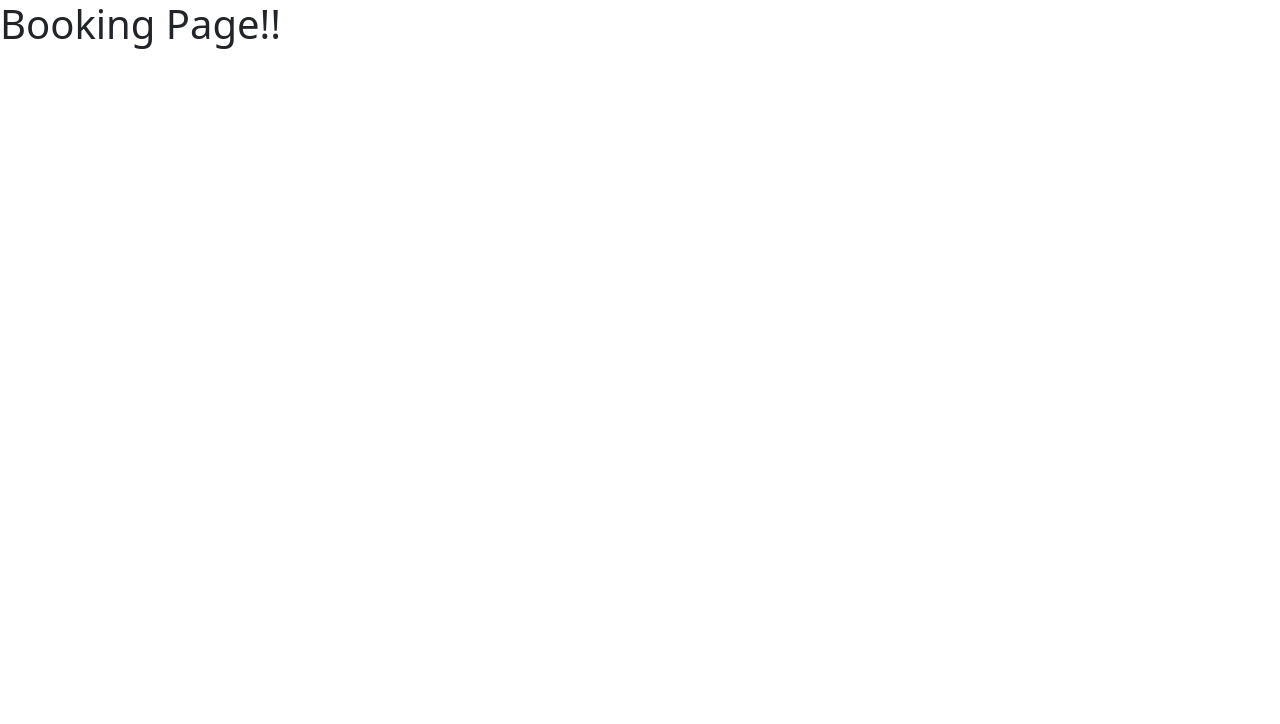
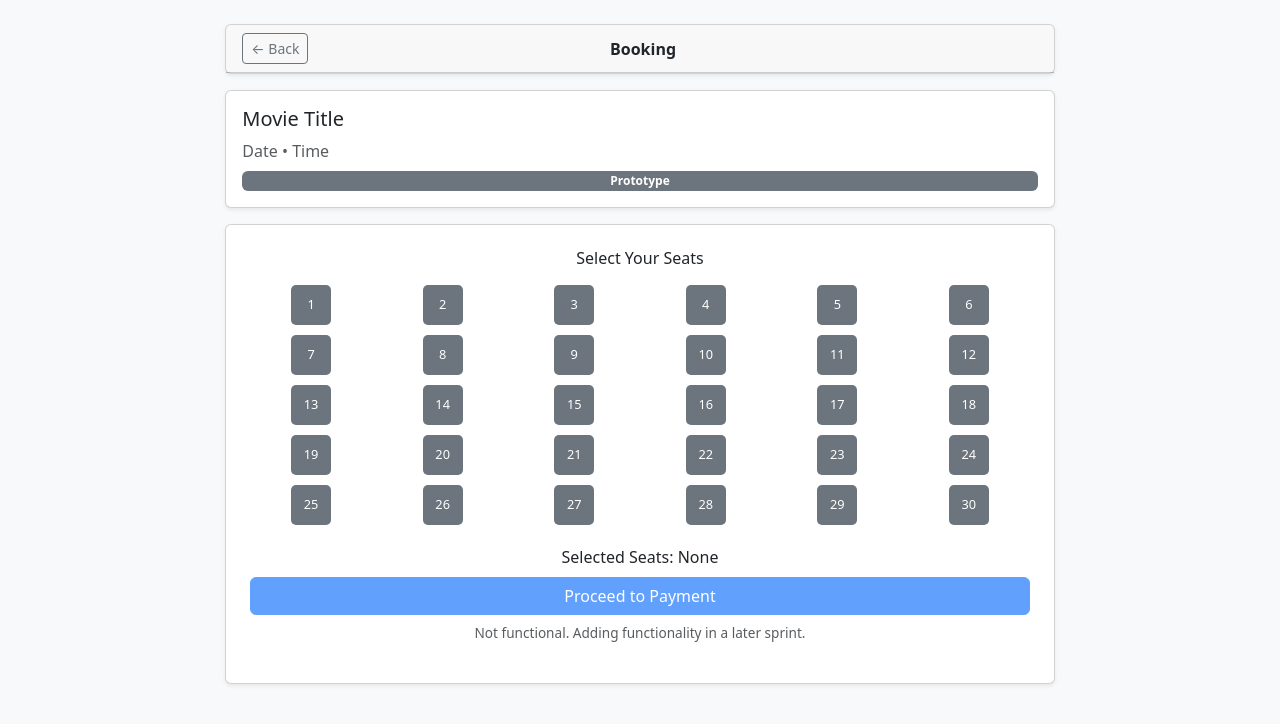
Before and after one commit to alecreates/Cinema-E-Booking-System, a Next.js app: page /BookingPage in a window 1280 px wide. Shown: the top 724 px of the page. Built offline with nearby package versions, Linux system fonts and the light colour scheme.

Commit message:
Added a non-functional booking page. Prices are not displayed currently. Modified ShowtimesCard to route to the booking page when clicked

```diff
--- a/app/BookingPage/page.tsx
+++ b/app/BookingPage/page.tsx
@@ -1,13 +1,125 @@
-import React from 'react';
-import styles from './BookingPage.module.css'
+"use client";
 
-function BookingPage() {
+import React, { useState } from "react";
+import { Container, Row, Col, Card, Button, Badge } from "react-bootstrap";
+import { useRouter, useSearchParams } from "next/navigation";
+
+const BookingPage = () => {
+  const router = useRouter();
+  const searchParams = useSearchParams();
+
+  const movie = searchParams.get("movie");
+  const time = searchParams.get("time");
+  const date = searchParams.get("date");
+
+  const seats = Array.from({ length: 30 }, (_, i) => i + 1);
+  const [selectedSeats, setSelectedSeats] = useState<number[]>([]);
+
+  const toggleSeat = (seat: number) => {
+    setSelectedSeats((prev) =>
+      prev.includes(seat)
+        ? prev.filter((s) => s !== seat)
+        : [...prev, seat]
+    );
+  };
+
   return (
-    // This empty tag syntax is shorthand for <React.Fragment>
-    <>
-      <h1>Booking Page!!</h1>
-    </>
+    <Container fluid className="min-vh-100 bg-light py-4">
+
+      {/* Back Header */}
+      <Row className="justify-content-center mb-3">
+        <Col xs={11} md={10} lg={8}>
+          <Card className="shadow-sm">
+            <Card.Header className="d-flex align-items-center justify-content-between">
+              <button
+                className="btn btn-outline-secondary btn-sm"
+                onClick={() => router.back()}
+              >
+                ← Back
+              </button>
+
+              <span className="mx-auto fw-bold">Booking</span>
+
+              {/* spacer to balance layout */}
+              <div style={{ width: "60px" }} />
+            </Card.Header>
+          </Card>
+        </Col>
+      </Row>
+
+      {/* Movie Info */}
+      <Row className="justify-content-center mb-3">
+        <Col xs={11} md={10} lg={8}>
+          <Card className="p-3 shadow-sm">
+            <h5>{movie || "Movie Title"}</h5>
+            <p className="text-muted mb-2">
+              {date || "Date"} • {time || "Time"}
+            </p>
+            <Badge bg="secondary">Prototype</Badge>
+          </Card>
+        </Col>
+      </Row>
+
+      {/* Seat Selection */}
+      <Row className="justify-content-center">
+        <Col xs={11} md={10} lg={8}>
+          <Card className="p-4 shadow-sm text-center">
+            <h6 className="mb-3">Select Your Seats</h6>
+
+            <div
+              style={{
+                display: "grid",
+                gridTemplateColumns: "repeat(6, 1fr)",
+                gap: "10px",
+                justifyItems: "center",
+                marginBottom: "20px",
+              }}
+            >
+              {seats.map((seat) => {
+                const isSelected = selectedSeats.includes(seat);
+
+                return (
+                  <div
+                    key={seat}
+                    onClick={() => toggleSeat(seat)}
+                    style={{
+                      width: "40px",
+                      height: "40px",
+                      borderRadius: "5px",
+                      background: isSelected ? "#0d6efd" : "#6c757d",
+                      color: "white",
+                      display: "flex",
+                      alignItems: "center",
+                      justifyContent: "center",
+                      fontSize: "0.8rem",
+                      cursor: "pointer",
+                    }}
+                  >
+                    {seat}
+                  </div>
+                );
+              })}
+            </div>
+
+            <p className="mb-2">
+              Selected Seats:{" "}
+              {selectedSeats.length > 0
+                ? selectedSeats.join(", ")
+                : "None"}
+            </p>
+
+            <Button variant="primary" disabled>
+              Proceed to Payment
+            </Button>
+
+            <p className="text-muted mt-2" style={{ fontSize: "0.85rem" }}>
+              Not functional. Adding functionality in a later sprint.
+            </p>
+          </Card>
+        </Col>
+      </Row>
+    </Container>
   );
-}
+};
 
 export default BookingPage;
--- a/app/MovieDetails/ShowtimesCard/ShowtimesCard.tsx
+++ b/app/MovieDetails/ShowtimesCard/ShowtimesCard.tsx
@@ -1,9 +1,11 @@
 import { Movie } from "@/types/movie";
 import React from "react";
 import { Card } from "react-bootstrap";
-import styles from './ShowtimesCard.module.css'
+import styles from "./ShowtimesCard.module.css";
+import { useRouter } from "next/navigation";
 
 const ShowtimesCard = ({ movie }: { movie: Movie }) => {
+  const router = useRouter();
 
   // ✅ Conditional guard
   if (!movie.showtimes || movie.showtimes.length === 0) {
@@ -32,11 +34,15 @@ const ShowtimesCard = ({ movie }: { movie: Movie }) => {
                 cursor: "pointer",
                 transition: "0.2s",
               }}
-                            onClick={() => {
-                                console.log("Selected showtime:", showtime);
-                                // later → navigate to booking page
-                                // router.push(`/booking/${showtime.id}`)
-                            }}
+              onClick={() =>
+                router.push(
+                  `/BookingPage?movie=${encodeURIComponent(
+                    movie.title
+                  )}&time=${encodeURIComponent(
+                    showtime.time
+                  )}&date=${encodeURIComponent(showtime.date)}`
+                )
+              }
             >
               <Card.Body className="p-2 text-center">
                 <div className="fw-bold">{showtime.time}</div>
```
Lines whose indentation alone changed are shown as unchanged.
